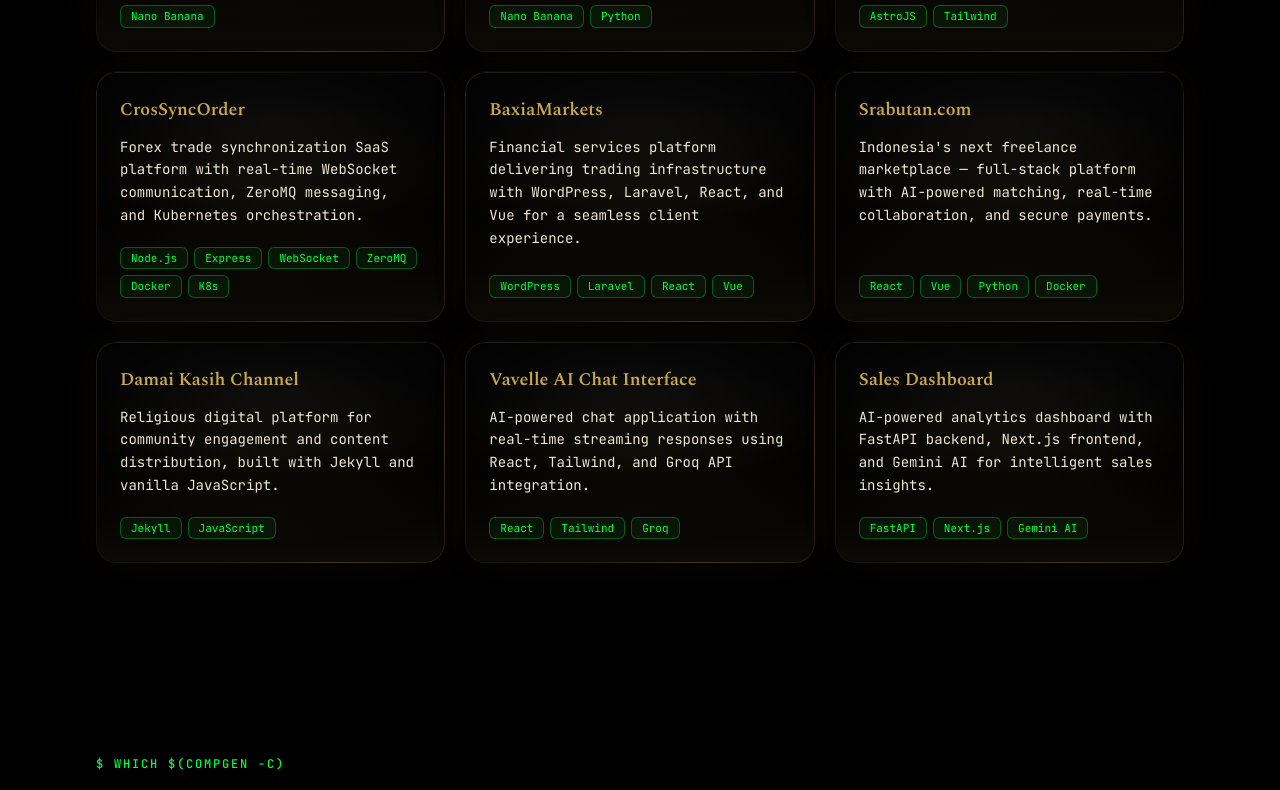
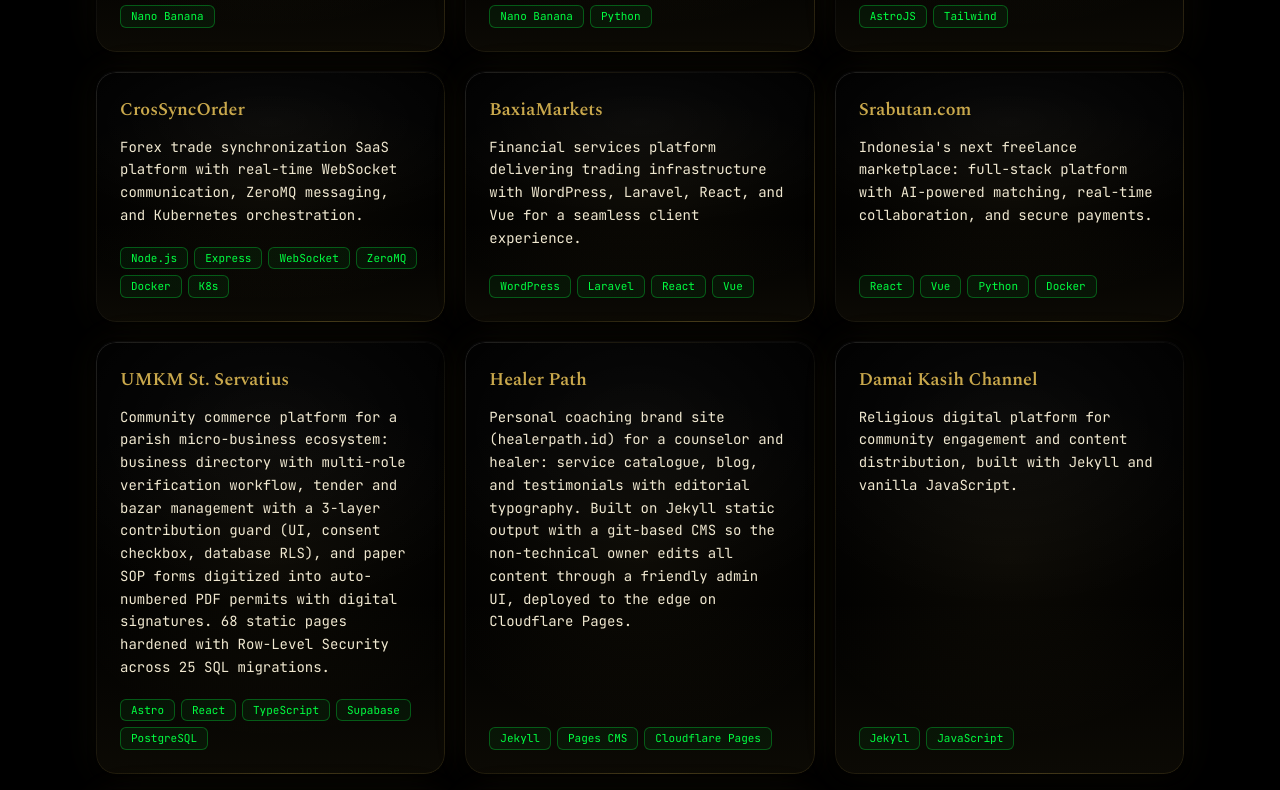
Before and after one commit to cryptorichyrich/biotama-next, a Next.js app: page / in a window 1280 px wide. Shown: the part 3940-4730 px from the top of the page. Built offline with nearby package versions, Linux system fonts and the light colour scheme.

Commit message:
feat(projects): add UMKM St. Servatius + Healer Path portfolio entries

```diff
--- a/src/data/projects.ts
+++ b/src/data/projects.ts
@@ -46,9 +46,25 @@ export const projects: Project[] = [
   {
     id: "srabutan",
     name: "Srabutan.com",
-    description: "Indonesia's next freelance marketplace — full-stack platform with AI-powered matching, real-time collaboration, and secure payments.",
+    description: "Indonesia's next freelance marketplace: full-stack platform with AI-powered matching, real-time collaboration, and secure payments.",
     tech: ["React", "Vue", "Python", "Docker"],
     featured: true,
+  },
+  {
+    id: "umkm-st-servatius",
+    name: "UMKM St. Servatius",
+    description: "Community commerce platform for a parish micro-business ecosystem: business directory with multi-role verification workflow, tender and bazar management with a 3-layer contribution guard (UI, consent checkbox, database RLS), and paper SOP forms digitized into auto-numbered PDF permits with digital signatures. 68 static pages hardened with Row-Level Security across 25 SQL migrations.",
+    tech: ["Astro", "React", "TypeScript", "Supabase", "PostgreSQL"],
+    url: "https://umkm.servatius.id",
+    featured: true,
+  },
+  {
+    id: "healer-path",
+    name: "Healer Path",
+    description: "Personal coaching brand site (healerpath.id) for a counselor and healer: service catalogue, blog, and testimonials with editorial typography. Built on Jekyll static output with a git-based CMS so the non-technical owner edits all content through a friendly admin UI, deployed to the edge on Cloudflare Pages.",
+    tech: ["Jekyll", "Pages CMS", "Cloudflare Pages"],
+    url: "https://healerpath.id",
+    featured: false,
   },
   {
     id: "damai-kasih",
```
